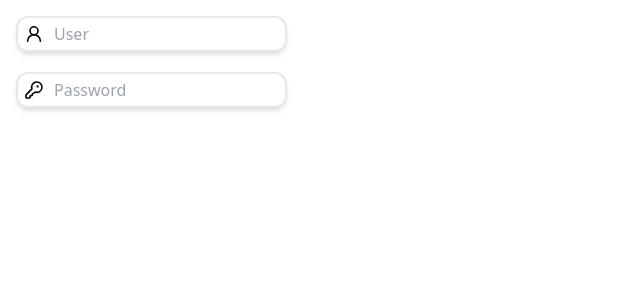
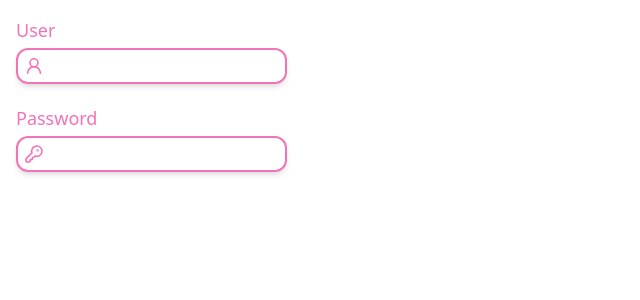
Before and after one commit to gustaaragao/rick-and-morty-app, a Vue app: page /login in a window 1280 px wide. Shown: the top 300 px of the page, without its empty margins (0-640 px from the left). Built offline with nearby package versions, Linux system fonts and the light colour scheme.

Commit message:
feature: import colors from tailwindcss/colors

```diff
--- a/src/components/inputs/TextInput.vue
+++ b/src/components/inputs/TextInput.vue
@@ -1,32 +1,30 @@
 <template>
   <div>
-    <label v-if="label">
+    <label v-if="label" :style="{ color: defaultColorHex }" class="text-lg">
       {{ label }}
     </label>
-    <!--`placeholder-${finalColor}`-->
-    <div class="border-2 rounded-xl w-fit flex shadow-md" :class="`border-${defaultColor}`">
+    <!--begin: Text Input-->
+    <div
+      class="border-2 rounded-xl w-fit flex shadow-md mt-1"
+      :style="{ 'border-color': defaultColorHex, color: defaultColorHex }"
+    >
       <!--begin: Icon-->
       <div class="flex items-center justify-center pl-1">
-        <i class="scale-[0.8]" :class="`text-${defaultColor}`">
+        <i class="scale-[0.8]" :style="{ color: defaultColorHex }">
           <slot name="icon"></slot>
         </i>
       </div>
       <!--end: Icon-->
-      <!--begin: Text Input-->
-      <input
-        type="text"
-        class="rounded-xl focus:outline-none pl-2 py-1"
-        :class="`placeholder-${defaultColor}`"
-        v-bind="$attrs"
-        @focus="(event) => changeColorInput(event.target, focusColor, defaultColor)"
-        @blur="(event) => changeColorInput(event.target, defaultColor, focusColor)"
-      />
-      <!--end: Text Input-->
+      <input type="text" id="input" class="rounded-xl focus:outline-none pl-2 py-1" />
     </div>
+    <!--end: Text Input-->
   </div>
 </template>
 
 <script setup>
+import colors from 'tailwindcss/colors'
+import { onMounted, ref } from 'vue'
+
 const props = defineProps({
   label: {
     type: {
@@ -36,29 +34,46 @@ const props = defineProps({
   },
   defaultColor: {
     type: String,
-    default: 'gray-400'
+    default: 'pink-400'
   },
   focusColor: {
+    type: String,
+    default: ''
+  },
+  placeholder: {
     type: [String, Boolean],
     default: false
   }
 })
 
-const changeColorInput = (inputElement, finalColor, initialColor) => {
-  // Check if it has focusColor
-  if (props.focusColor) {
-    let parentDiv = inputElement.parentElement
-    let iconElement = parentDiv.querySelector('div > i')
+const transformToHex = (defaultColor) => {
+  if (defaultColor[0] === '#') {
+    return
+  }
 
-    // Placerholder
-    inputElement.classList.add(`placeholder-${finalColor}`)
-    inputElement.classList.remove(`placeholder-${initialColor}`)
-    // Border
-    parentDiv.classList.add(`border-${finalColor}`)
-    parentDiv.classList.remove(`border-${initialColor}`)
-    // Icon
-    iconElement.classList.add(`text-${finalColor}`)
-    iconElement.classList.remove(`text-${initialColor}`)
+  const defaultColorArray = defaultColor.split('-')
+
+  const colorName = defaultColorArray[0]
+
+  if (typeof colors[colorName] === 'object') {
+    const colorGradient = defaultColorArray[1]
+
+    return colors[colorName][colorGradient]
   }
+  return colors[colorName]
 }
+const defaultColorHex = ref('')
+const focusColorHex = ref('')
+
+onMounted(() => {
+  defaultColorHex.value = transformToHex(props.defaultColor)
+  focusColorHex.value = transformToHex(props.focusColor)
+
+  const inputElement = document.getElementById('input')
+
+  inputElement.classList.add(`placeholder-${props.defaultColor}`)
+
+  console.log('Default: ', defaultColorHex.value)
+  console.log('Focus: ', focusColorHex.value)
+})
 </script>
--- a/src/views/LoginView.vue
+++ b/src/views/LoginView.vue
@@ -1,11 +1,11 @@
 <template>
   <div class="grid gap-5 pl-4 pt-4">
-    <TextInput placeholder="User" focusColor="violet-400">
+    <TextInput label="User" placeholder="User" focusColor="violet-400">
       <template #icon>
         <UserRound />
       </template>
     </TextInput>
-    <TextInput type="password" placeholder="Password">
+    <TextInput type="password" label="Password" placeholder="Password" focusColor="violet-400">
       <template #icon>
         <KeyRound />
       </template>
```
